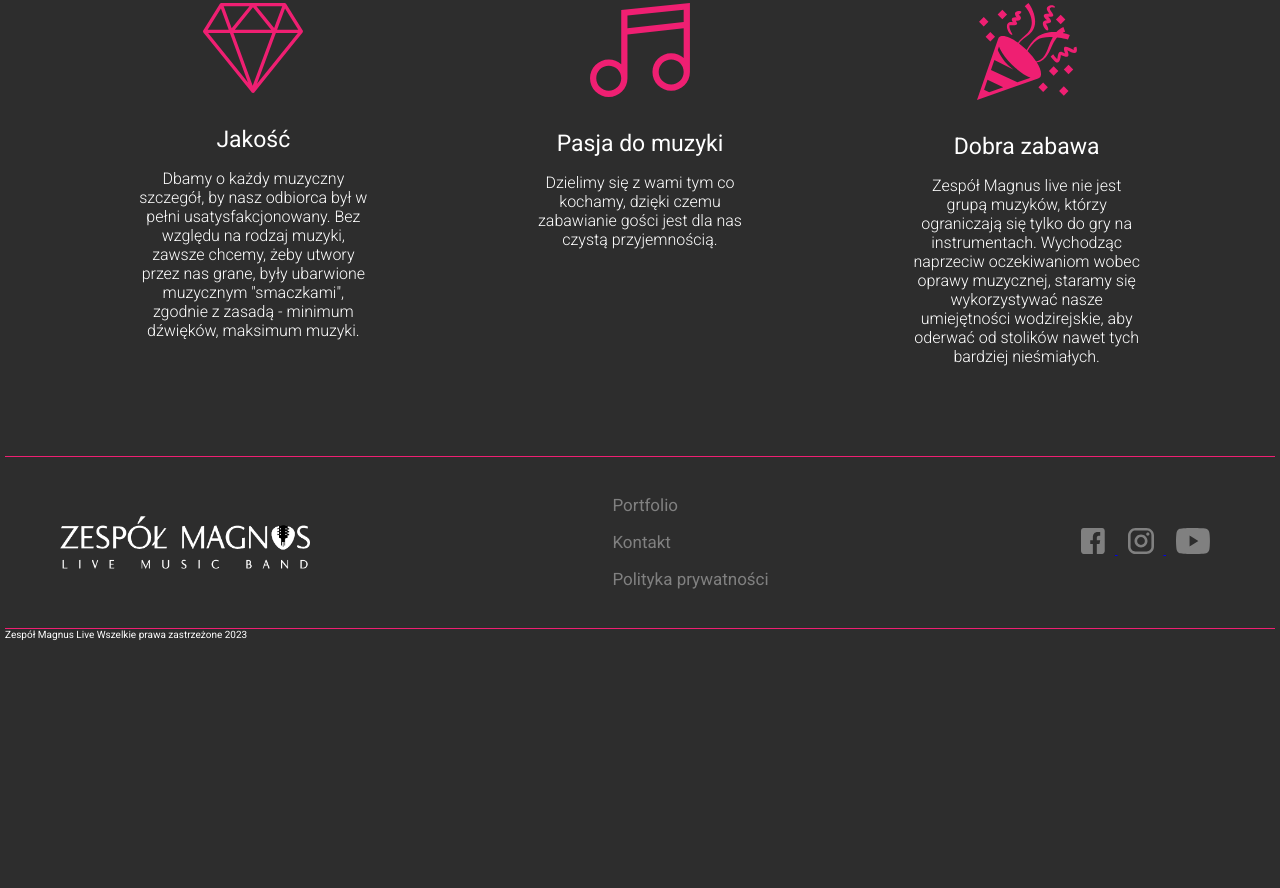
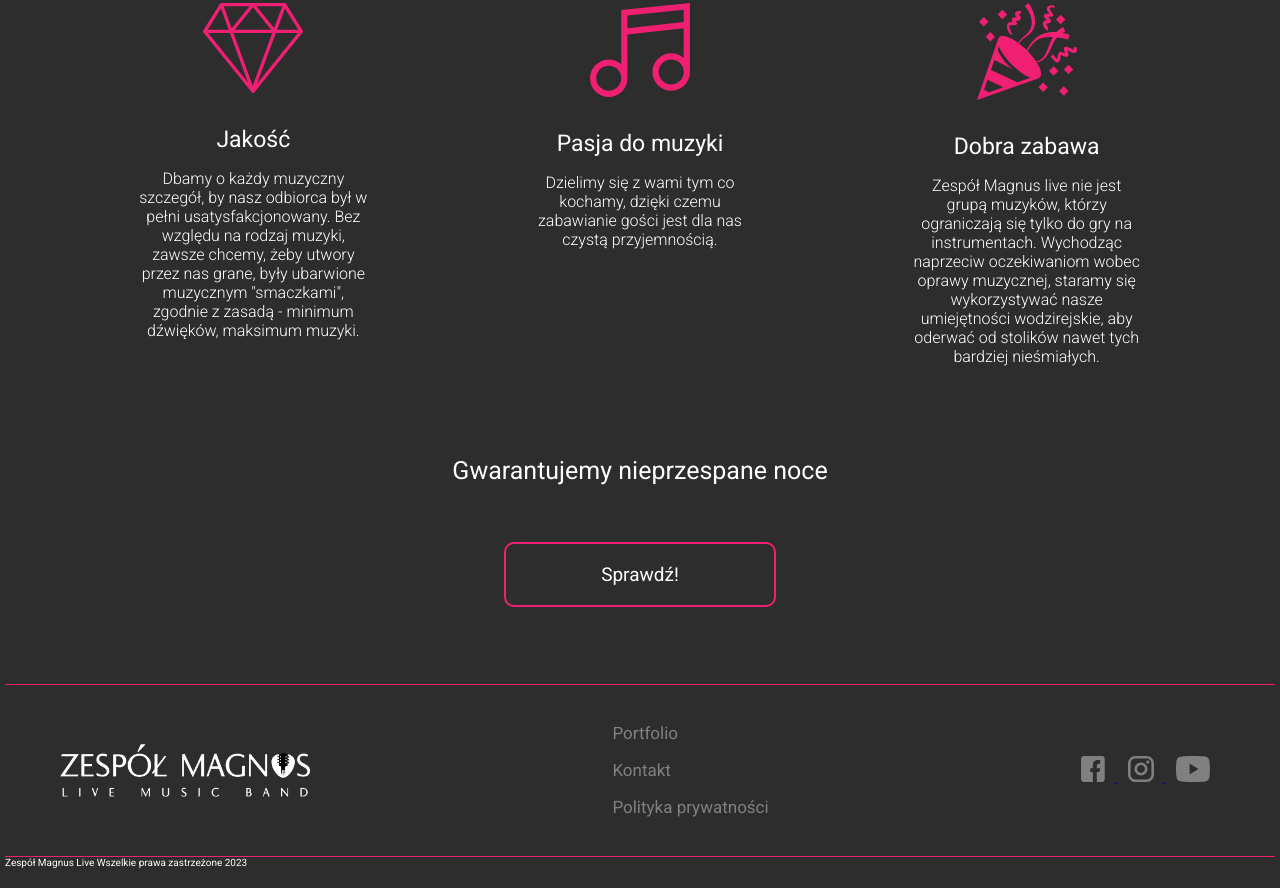
Before and after one commit to m4veric/magnus, a plain HTML site: page index.html in a window 1280 px wide. Shown: the part 1729-2617 px from the top of the page. Before the commit the page ends 2389 px from the top, so only its background shows below. Drawn offline with Linux system fonts and the light colour scheme.

Commit message:
added button link for portfolio section in main page

```diff
--- a/index.html
+++ b/index.html
@@ -51,7 +51,7 @@
                         Jesteśmy zespołem eventowym, który uświetni muzycznie Twoje wesele! Gramy w 5 osobowym składzie
                         (wokal,instrumenty klawiszowe, perkusyjne, gitary).
                     </p>
-                    <a class="meet-us__link" href="">#poznajMagnus</a>
+                    <a class="meet-us__link" href="aboutus.html#index.html">#poznajMagnus</a>
                 </div>
                 <div class="meet-us__video-box">
                     <iframe class="meet-us__video" src="https://www.youtube.com/embed/9YmR4fZQx9g?si=18G8Xqws7aOGihBt"
@@ -100,6 +100,10 @@
                         </div>
                     </div>
                 </div>
+                <div class="features__info">
+                    <h2 class="features__second-heading">Gwarantujemy nieprzespane noce</h2>
+                    <a href="portfolio.html#index.html" class="features__portfolio-link">Sprawdź!</a>
+                </div>
             </section>
         </div>
     </main>
--- a/src/sass/style.scss
+++ b/src/sass/style.scss
@@ -272,6 +272,51 @@ body {
 			font-size: 1.6rem;
 			margin-top: 1em;
 			font-weight: lighter;
+		}
+
+		&__info {
+			display: flex;
+			flex-direction: column;
+			align-items: center;
+			justify-content: center;
+		}
+
+		&__second-heading {
+			font-size: 2.5rem;
+			font-weight: 400;
+		}
+
+		&__portfolio-link {
+			position: relative;
+			margin: 3em 0;
+			padding: 1em 5em;
+			font-size: 1.9rem;
+			color: $textColor;
+			border: 2px solid $secondColor;
+			border-radius: 10px;
+			text-decoration: none;
+			overflow: hidden;
+			z-index: 2;
+		}
+
+		&__portfolio-link::before {
+			content: '';
+			position: absolute;
+			width: 100%;
+			height: 100%;
+			top: 0;
+			left: -100%;
+			background: linear-gradient(
+				137deg,
+				rgba(239, 31, 114, 1) 26%,
+				rgba(99, 204, 237, 1) 84%
+			);
+			transition: 0.2s;
+			z-index: -1;
+		}
+
+		&__portfolio-link:hover::before {
+			left: 0%;
 		}
 	}
 }
--- a/src/sass/utilities/_colors.scss
+++ b/src/sass/utilities/_colors.scss
@@ -2,3 +2,4 @@ $mainColor: #2d2d2d;
 $secondColor: #ef1f72;
 $thirdColor: #63cced;
 $textColor: #ffffff;
+//
```
Also changed, not shown: dist/css/style.min.css, dist/img/aboutus-logo-big.jpg (added), dist/img/aboutus-logo-mini.jpg (added), 1 other file.
